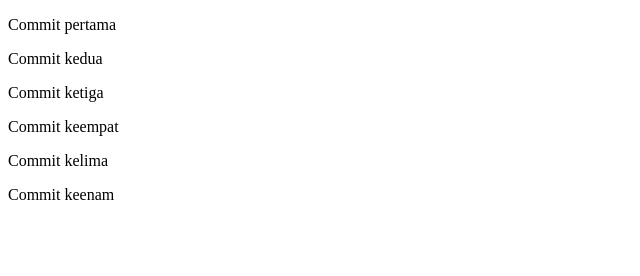
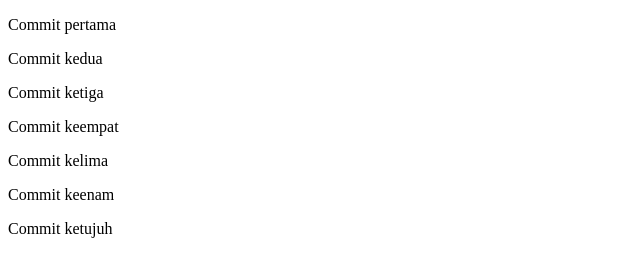
Before and after one commit to XenchinRyu7/TugasGit, a plain HTML site: page index.html in a window 1280 px wide. Shown: the whole page, without its empty margins (0-640 px from the left). Drawn offline with Linux system fonts and the light colour scheme.

Commit message:
menambah commit 7

```diff
--- a/index.html
+++ b/index.html
@@ -13,5 +13,6 @@
     <p>Commit keempat</p>
     <p>Commit kelima</p>
     <p>Commit keenam</p>
+    <p>Commit ketujuh</p>
 </body>
 </html>
```
